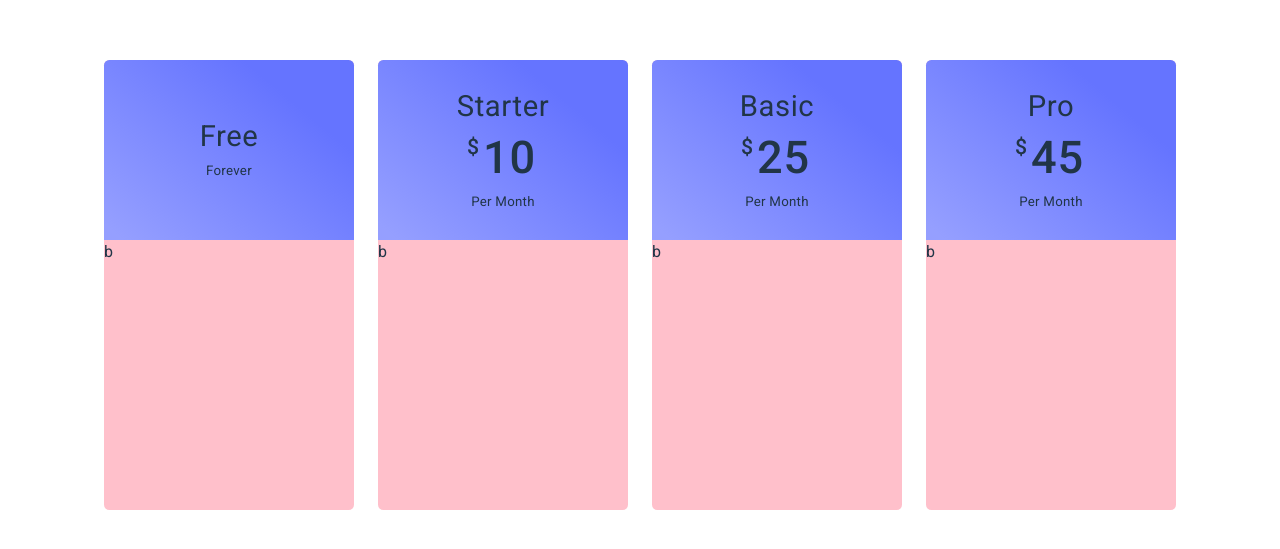
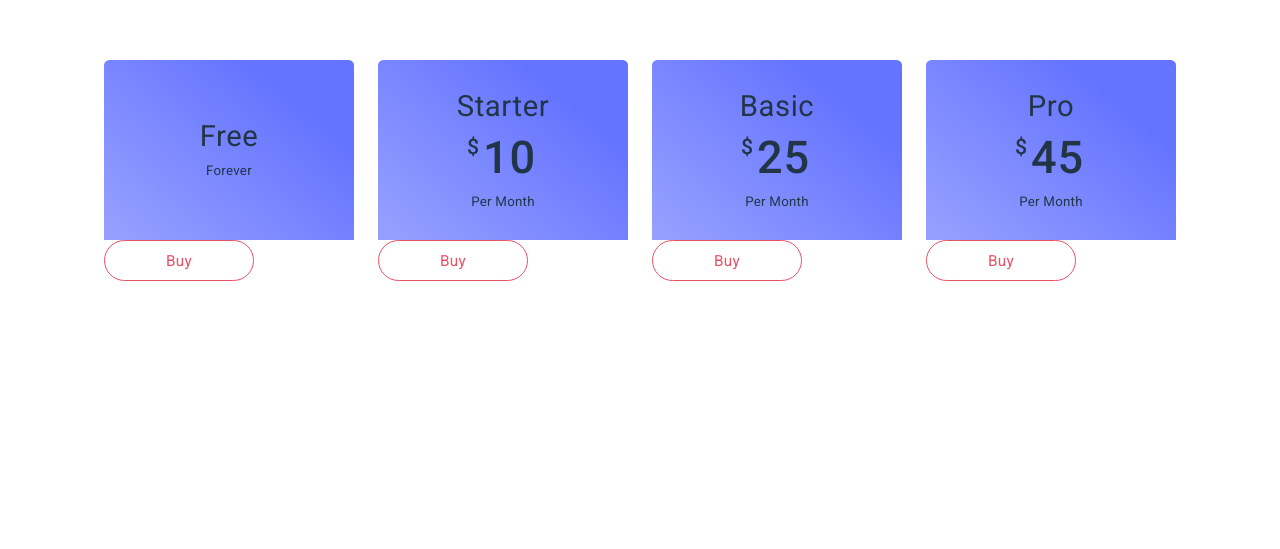
Before and after one commit to luane-aquino/pricing-table, a React (Vite) app: page / in a window 1280 px wide. Shown: the part 115-664 px from the top of the page. Built offline with nearby package versions, Linux system fonts and the light colour scheme.

Commit message:
feat: create Button component

```diff
--- /dev/null
+++ b/src/components/molecules/Button/index.tsx
@@ -0,0 +1,11 @@
+import "./styles.scss";
+
+type ButtonProps = {
+  text: string;
+};
+
+const Button = ({ text }: ButtonProps) => {
+  return <button className="Button">{text}</button>;
+};
+
+export default Button;
--- /dev/null
+++ b/src/components/molecules/Button/styles.scss
@@ -0,0 +1,22 @@
+.Button {
+  width: 60%;
+  color: #e75266;
+  background-color: transparent;
+  border: 1.59364px solid #e75266;
+  border-radius: 82.3378px;
+  display: flex;
+  justify-content: center;
+  align-items: center;
+  padding: 10.6242px 0;
+  font-family: "Roboto";
+  font-style: normal;
+  font-weight: 400;
+  font-size: 15.2723px;
+  line-height: 18px;
+  letter-spacing: 0.02em;
+
+  &:hover {
+    background-color: #e75266;
+    color: #fff;
+  }
+}
--- a/src/components/organisms/Card/index.tsx
+++ b/src/components/organisms/Card/index.tsx
@@ -1,3 +1,4 @@
+import Button from "../../molecules/Button";
 import { CardType } from "../Cards";
 import "./styles.scss";
 
@@ -25,7 +26,9 @@ const Card = ({ card }: CardProps) => {
           {card.free ?? card.when}
         </p>
       </div>
-      <div className="card-body">b</div>
+      <div className="card-body">
+        <Button text="Buy" />
+      </div>
     </div>
   );
 };
--- a/src/components/organisms/Card/styles.scss
+++ b/src/components/organisms/Card/styles.scss
@@ -1,7 +1,7 @@
 .Card {
   width: 250px;
   height: 450px;
-  background-color: pink;
+  background-color: #fff;
   border-radius: 5.31212px;
   display: flex;
   flex-direction: column;
--- a/src/index.css
+++ b/src/index.css
@@ -13,45 +13,12 @@
   -moz-osx-font-smoothing: grayscale;
 }
 
-a {
-  font-weight: 500;
-  color: #646cff;
-  text-decoration: inherit;
-}
-a:hover {
-  color: #535bf2;
-}
-
 body {
   margin: 0;
   display: flex;
   place-items: center;
   min-width: 320px;
   min-height: 100vh;
-}
-
-h1 {
-  font-size: 3.2em;
-  line-height: 1.1;
-}
-
-button {
-  border-radius: 8px;
-  border: 1px solid transparent;
-  padding: 0.6em 1.2em;
-  font-size: 1em;
-  font-weight: 500;
-  font-family: inherit;
-  background-color: #1a1a1a;
-  cursor: pointer;
-  transition: border-color 0.25s;
-}
-button:hover {
-  border-color: #646cff;
-}
-button:focus,
-button:focus-visible {
-  outline: 4px auto -webkit-focus-ring-color;
 }
 
 @media (prefers-color-scheme: light) {
```
